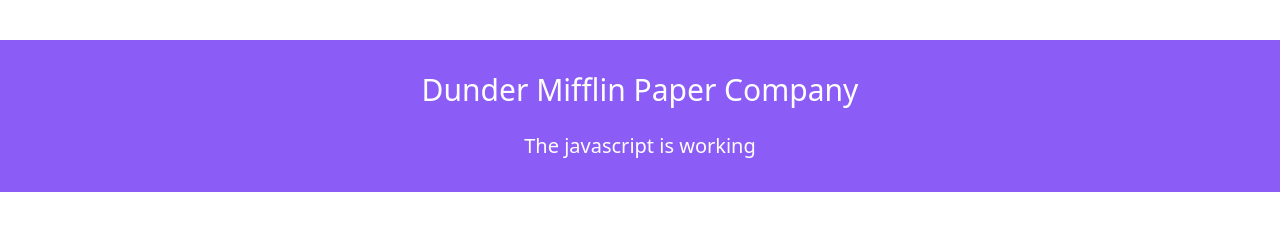
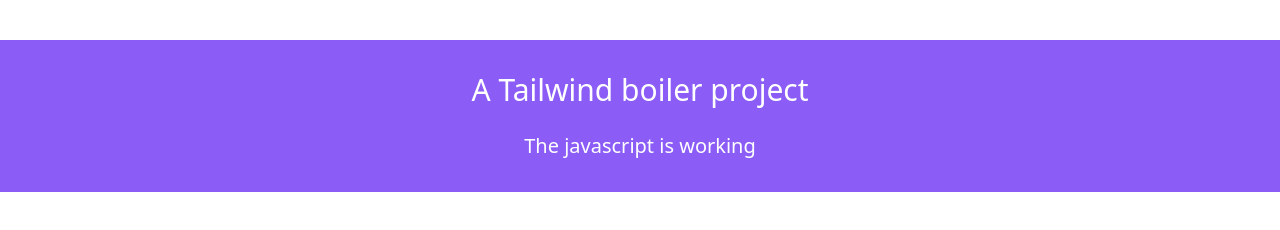
Before and after one commit to Bcdo/parcel-tailwind-boiler, a website built with Parcel: page src/index.html in a window 1280 px wide. Built offline with nearby package versions, Linux system fonts and the light colour scheme.

Commit message:
Added Plugins.js manifest and icon
updated
index.html

-
-
-

```diff
--- a/package.json
+++ b/package.json
@@ -1,7 +1,7 @@
 {
   "name": "tailwind-boiler",
   "version": "1.0.0",
-  "description": "A page for family memories",
+  "description": "",
   "main": "index.js",
   "scripts": {
     "postcss:watch": "postcss src/assets/css/index.pcss -o src/assets/css/index.css --env development -w",
@@ -9,7 +9,7 @@
     "parcel:serve": "parcel src/index.html",
     "parcel:watch": "parcel watch src/index.html",
     "parcel:build": "parcel build src/index.html",
-    "clean": "rm -rf dist .cache",
+    "clean": "rm -rf dist .cache .parcel-cache",
     "build": "npm-run-all -s clean postcss:build parcel:build",
     "start": "npm-run-all -s clean -p postcss:watch parcel:serve"
   },
@@ -17,6 +17,8 @@
   "license": "ISC",
   "devDependencies": {
     "@fullhuman/postcss-purgecss": "^3.1.3",
+    "@parcel/packager-raw-url": "^2.0.0-beta.2",
+    "@parcel/transformer-webmanifest": "^2.0.0-beta.2",
     "autoprefixer": "^10.2.5",
     "cssnano": "^4.1.11",
     "eslint": "^7.24.0",
--- a/src/index.html
+++ b/src/index.html
@@ -2,16 +2,22 @@
 <html lang="en">
   <head>
     <meta charset="UTF-8" />
+    <title>Tailwind-boiler</title>
+
+    <meta name="description" content="The description goes here!" />
     <meta name="viewport" content="width=device-width, initial-scale=1.0" />
-    <meta http-equiv="X-UA-Compatible" content="ie=edge" />
+
+    <meta property="og:title" content="" />
+    <meta property="og:type" content="" />
+    <meta property="og:url" content="" />
+    <meta property="og:image" content="" />
+
+    <link rel="manifest" href="manifest.webmanifest" />
     <link rel="stylesheet" href="assets/css/index.css" />
-    <title>Dunder Mifflin Paper Company</title>
   </head>
   <body class="font-sans">
     <div class="container py-8 mx-auto my-10 bg-purple-500">
-      <h1 class="text-3xl text-center text-white">
-        Dunder Mifflin Paper Company
-      </h1>
+      <h1 class="text-3xl text-center text-white">A Tailwind boiler project</h1>
       <h1 class="mt-6 text-xl text-center text-white javascript">
         The javascript is not connected
       </h1>
```
Also changed, not shown: CHANGELOG.md, src/icon.png (added), src/manifest.webmanifest (added), 1 other file.
